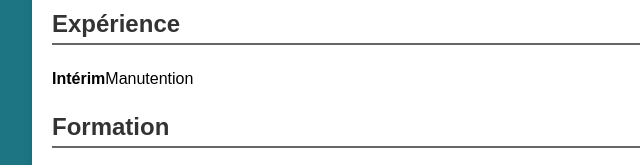
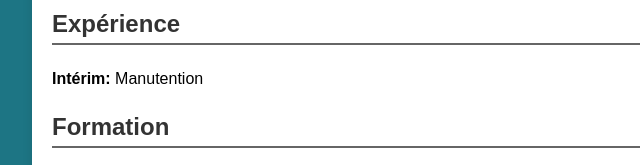
Before and after one commit to Benji42/Slam_cv, a plain HTML site: page index.html in a window 1280 px wide. Shown: the part 760-925 px from the top of the page, 204-844 px from the left. Drawn offline with Linux system fonts and the light colour scheme.

Commit message:
Update index.html

```diff
--- a/index.html
+++ b/index.html
@@ -76,7 +76,7 @@
         <div class="category">
             <h2>Expérience</h2>
             <ul>
-                <li><strong>Intérim</strong>Manutention</li>
+                <li><strong>Intérim:</strong> Manutention</li>
             </ul>
         </div>
 
```
